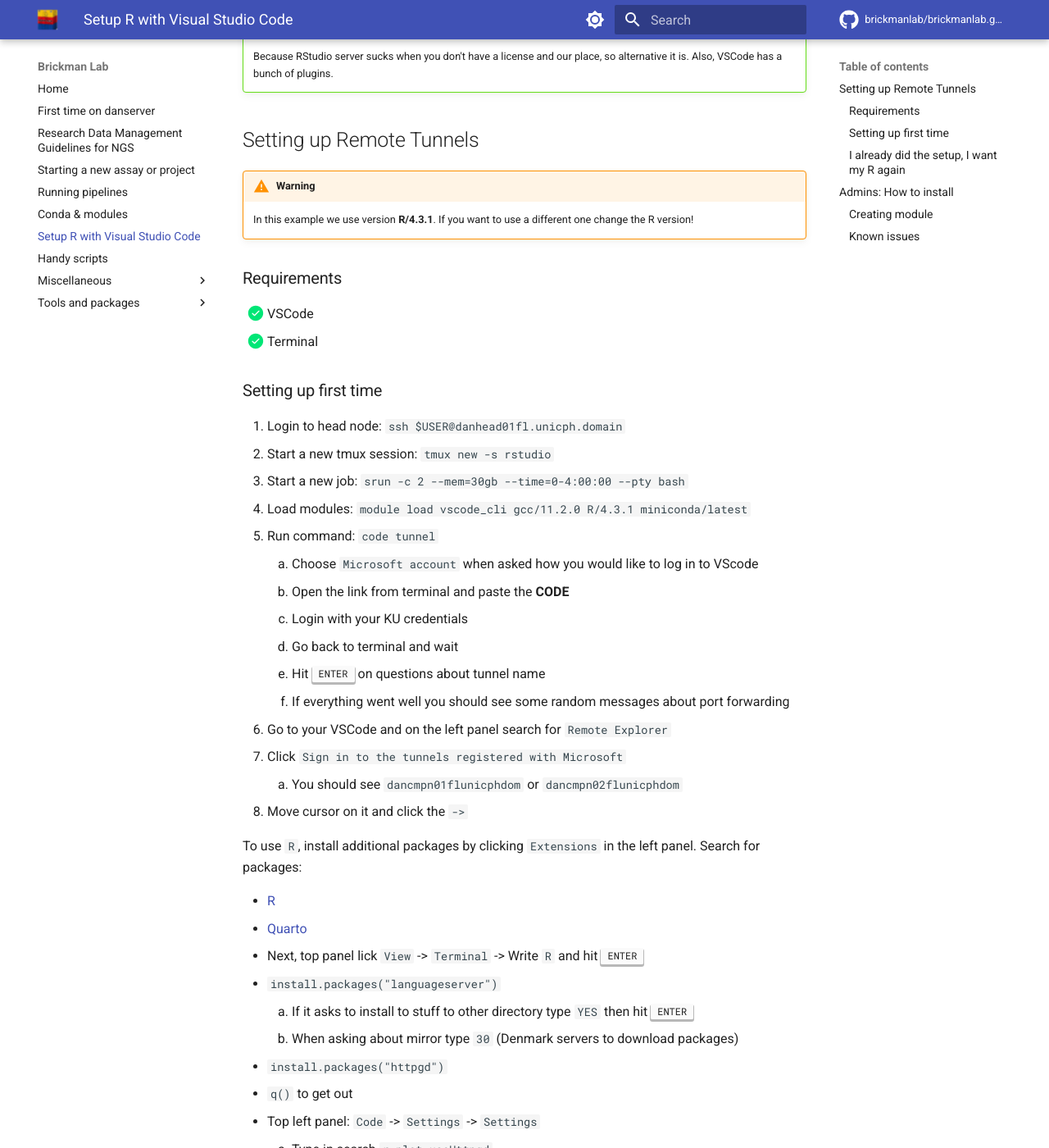
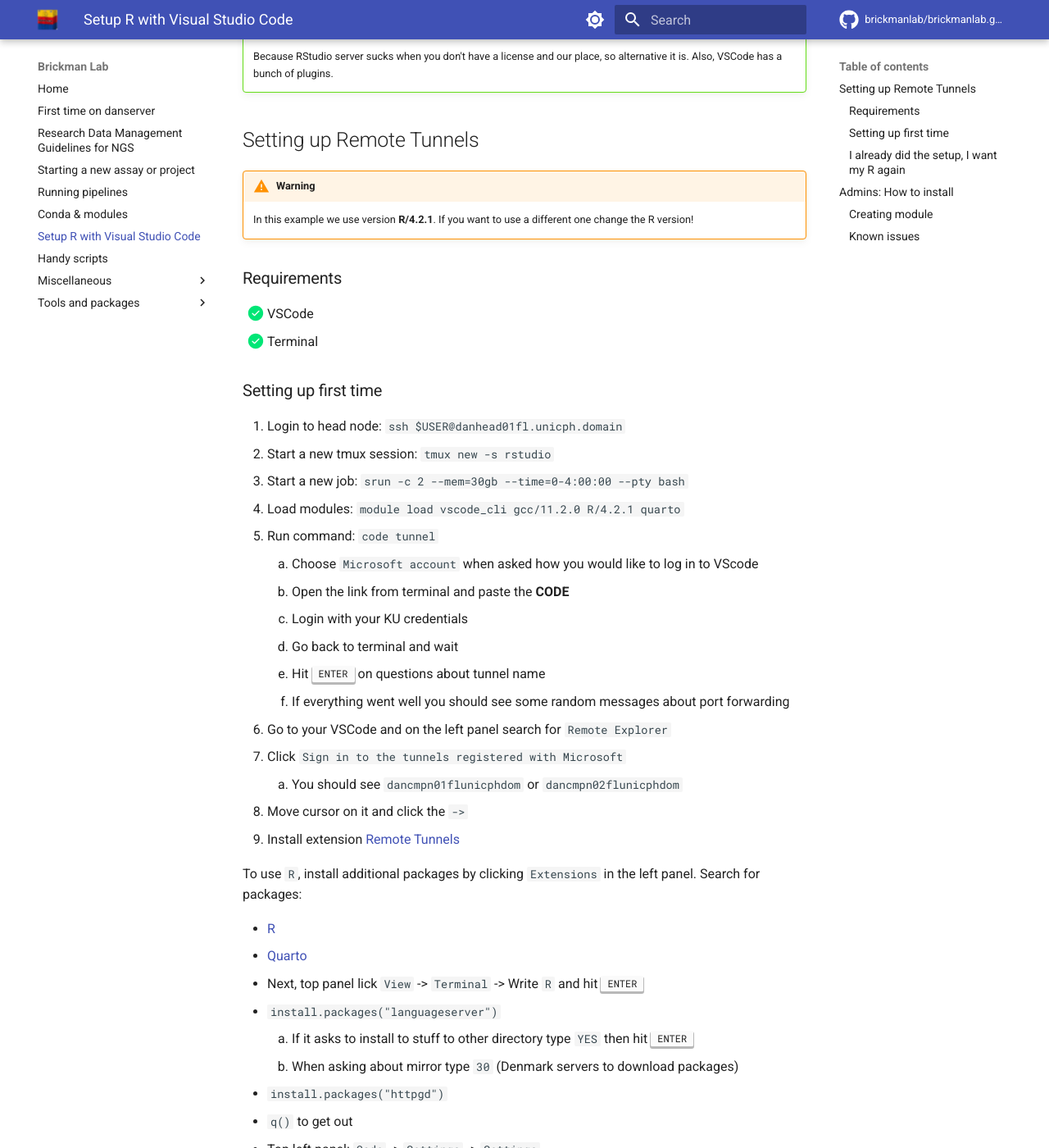
Before and after one commit to brickmanlab/brickmanlab.github.io, an MkDocs documentation site: the page built from docs/5_vscode.md, in a window 1280 px wide and 1400 px high, scrolled down 366 px. Shown: the whole window at 82% size. Built offline with MkDocs 1.6.1 and Material for MkDocs 9.7.7, drawn with Linux system fonts in a browser that asks for light colours; comment, search, counter and statistics services are not loaded; some of the changed text lies outside the part shown.

Commit message:
docs: downgrade R version for remote tunnels

```diff
--- a/docs/5_vscode.md
+++ b/docs/5_vscode.md
@@ -17,7 +17,7 @@
 
 !!! warning
 
-    In this example we use version **R/4.3.1**. If you want to use a different one
+    In this example we use version **R/4.2.1**. If you want to use a different one
     change the R version!
 
 ### Requirements
@@ -30,7 +30,7 @@
 1. Login to head node: `ssh $USER@danhead01fl.unicph.domain`
 2. Start a new tmux session: `tmux new -s rstudio`
 3. Start a new job: `srun -c 2 --mem=30gb --time=0-4:00:00 --pty bash`
-4. Load modules: `module load vscode_cli gcc/11.2.0 R/4.3.1 miniconda/latest`
+4. Load modules: `module load vscode_cli gcc/11.2.0 R/4.2.1 quarto`
 5. Run command: `code tunnel`
     1. Choose `Microsoft account` when asked how you would like to log in to VScode
     2. Open the link from terminal and paste the **CODE**
@@ -42,6 +42,8 @@
 7. Click `Sign in to the tunnels registered with Microsoft`
     1. You should see `dancmpn01flunicphdom` or `dancmpn02flunicphdom`
 8. Move cursor on it and click the `->`
+9. Install extension [Remote Tunnels](https://marketplace.visualstudio.com/items?itemName=ms-vscode.remote-server)
+
 
 To use `R`, install additional packages by clicking `Extensions` in the left panel.
 Search for packages:
@@ -69,7 +71,7 @@
 1. Login to head node: `ssh $USER@danhead01fl.unicph.domain`
 2. Start a new tmux session: `tmux new -s rstudio`
 3. Start a new job: `srun -c 2 --mem=30gb --time=0-4:00:00 --pty bash`
-4. Load modules: `module load vscode_cli gcc/11.2.0 R/4.3.1 miniconda/latest`
+4. Load modules: `module load vscode_cli gcc/11.2.0 R/4.2.1 quarto`
 5. Run command: `code tunnel`
 6. Go to your VSCode and on the left panel search for `Remote Explorer`
 7. Click `dancmpn01flunicphdom` or `dancmpn02flunicphdom`
```
